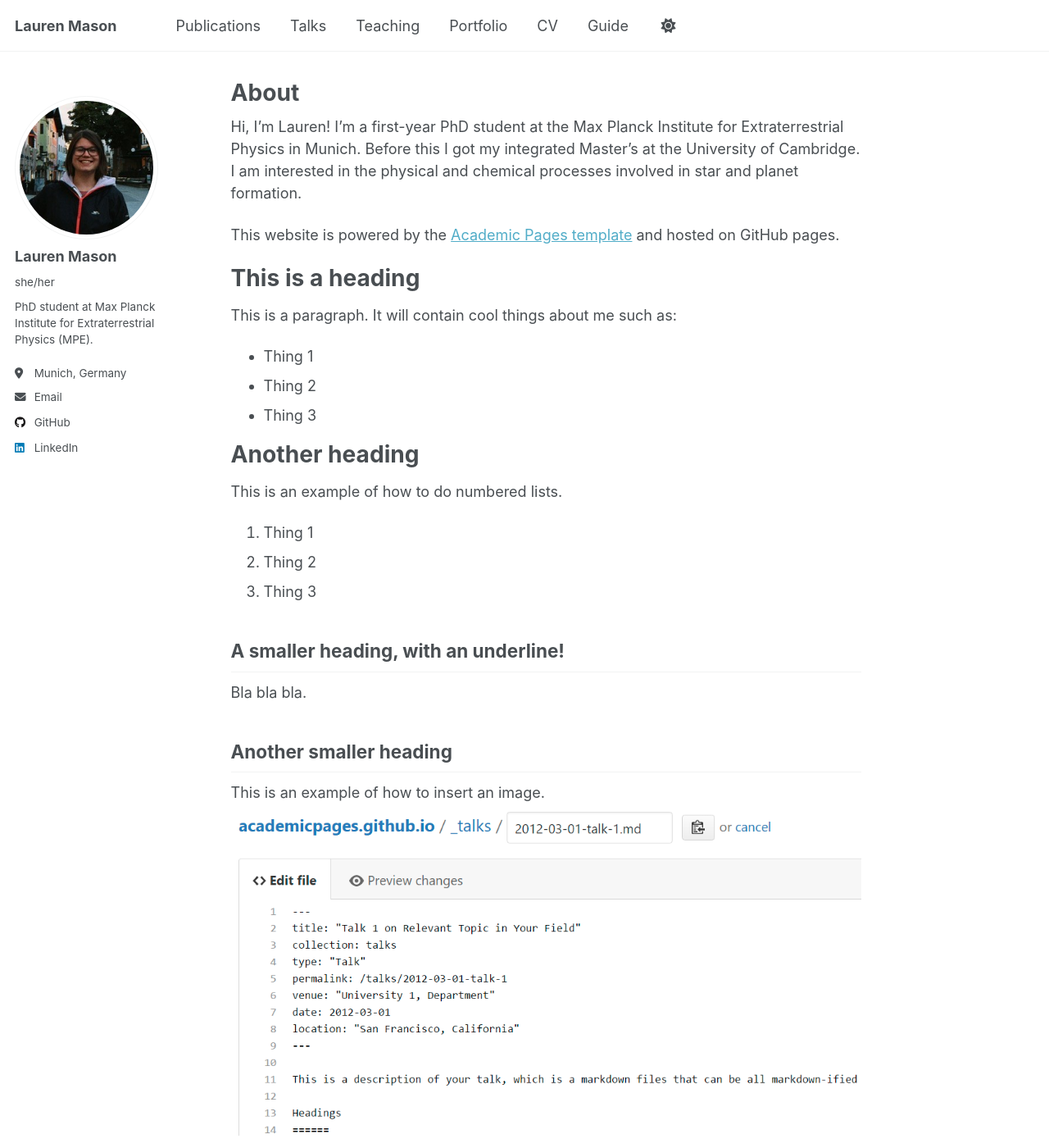
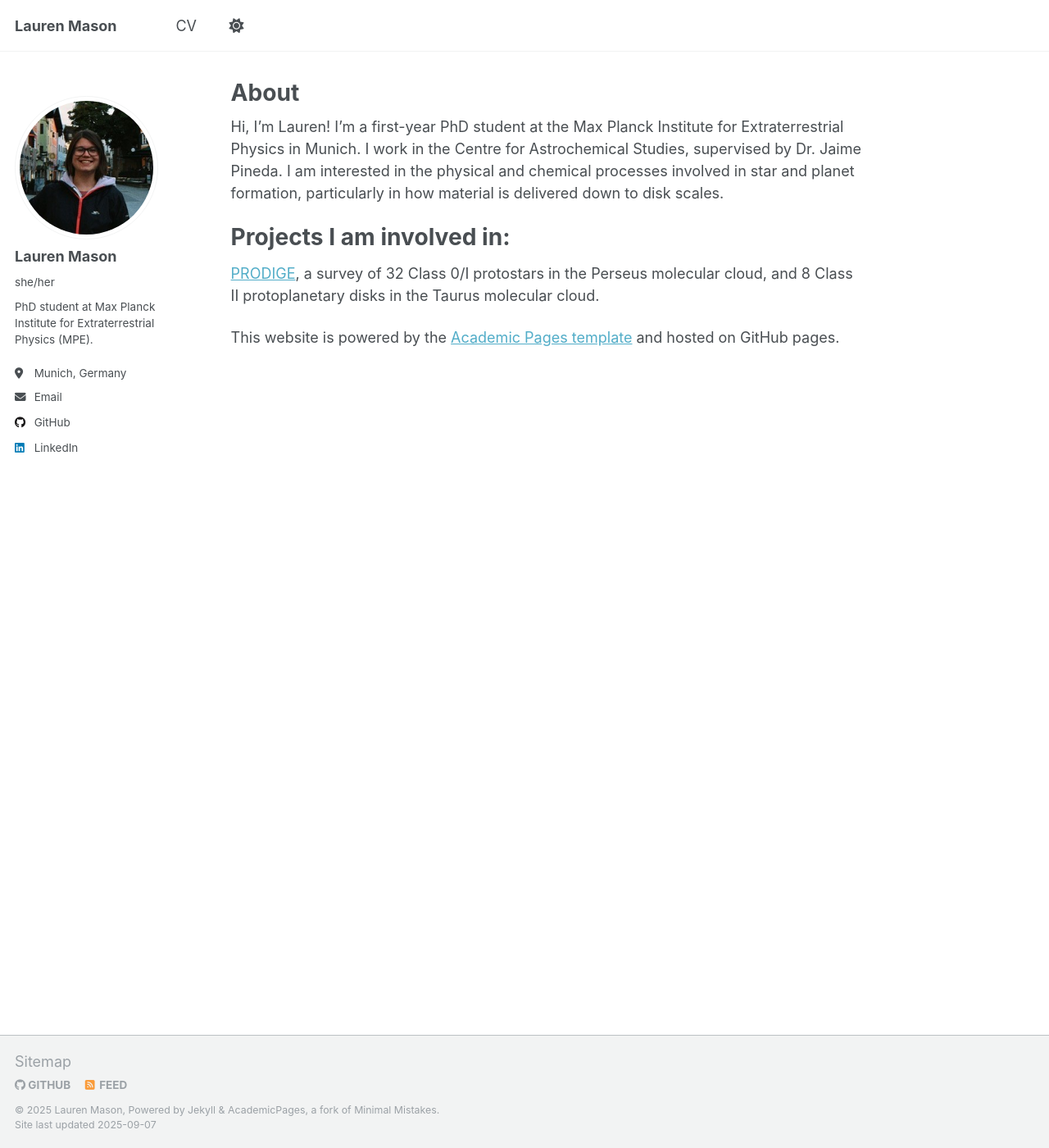
Before and after one commit to Lauren4476/Lauren4476.github.io, a Jekyll site: the page built from _pages/about.md, in a window 1280 px wide and 1400 px high. Shown: the whole window at 82% size. Built offline with Jekyll 4.4.1, drawn with Linux system fonts in a browser that asks for light colours; a script that is not in the unit is left out.

Commit message:
Update bio and remove sections that don't have any info yet

```diff
--- a/_pages/about.md
+++ b/_pages/about.md
@@ -7,31 +7,13 @@ redirect_from:
   - /about.html
 ---
 
-Hi, I'm Lauren! I'm a first-year PhD student at the Max Planck Institute for Extraterrestrial Physics in Munich. Before this I got my integrated Master's at the University of Cambridge. I am interested in the physical and chemical processes involved in star and planet formation.
+Hi, I'm Lauren! I'm a first-year PhD student at the Max Planck Institute for Extraterrestrial Physics in Munich. I work in the Centre for Astrochemical Studies, supervised by Dr. Jaime Pineda. I am interested in the physical and chemical processes involved in star and planet formation, particularly in how material is delivered down to disk scales.
+
+Projects I am involved in:
+=====
+
+[PRODIGE](https://noema-prodige.github.io/), a survey of 32 Class 0/I protostars in the Perseus molecular cloud, and 8 Class II protoplanetary disks in the Taurus molecular cloud.
+
 
 This website is powered by the
 [Academic Pages template](https://github.com/academicpages/academicpages.github.io) and hosted on GitHub pages.
-
-
-This is a heading
-======
-This is a paragraph. It will contain cool things about me such as:
-- Thing 1
-- Thing 2
-- Thing 3
-
-Another heading
-======
-This is an example of how to do numbered lists.
-1. Thing 1
-1. Thing 2
-1. Thing 3
-
-A smaller heading, with an underline!
-------
-Bla bla bla.
-
-Another smaller heading
-------
-This is an example of how to insert an image.
-![Editing a Markdown file for a talk](/images/editing-talk.png)
```
Also changed, not shown: _data/navigation.yml (+10 -10 lines).
